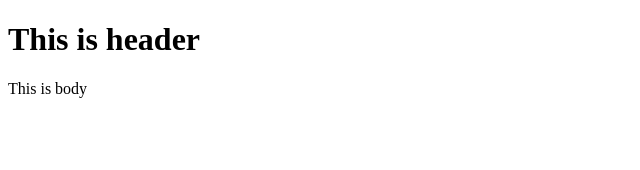
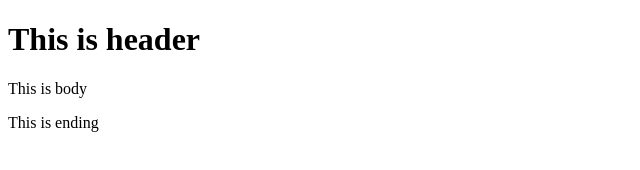
Before and after one commit to thegamer256/git-test, a plain HTML site: page Week1/Day01/index.html in a window 1280 px wide. Shown: the whole page, without its empty margins (0-640 px from the left). Drawn offline with Linux system fonts and the light colour scheme.

Commit message:
third commit

```diff
--- a/Week1/Day01/index.html
+++ b/Week1/Day01/index.html
@@ -7,5 +7,6 @@
     <body>
         <h1>This is header</h1>
         <p>This is body</p>
+        <p>This is ending</p>
     </body>
 </html>
```
